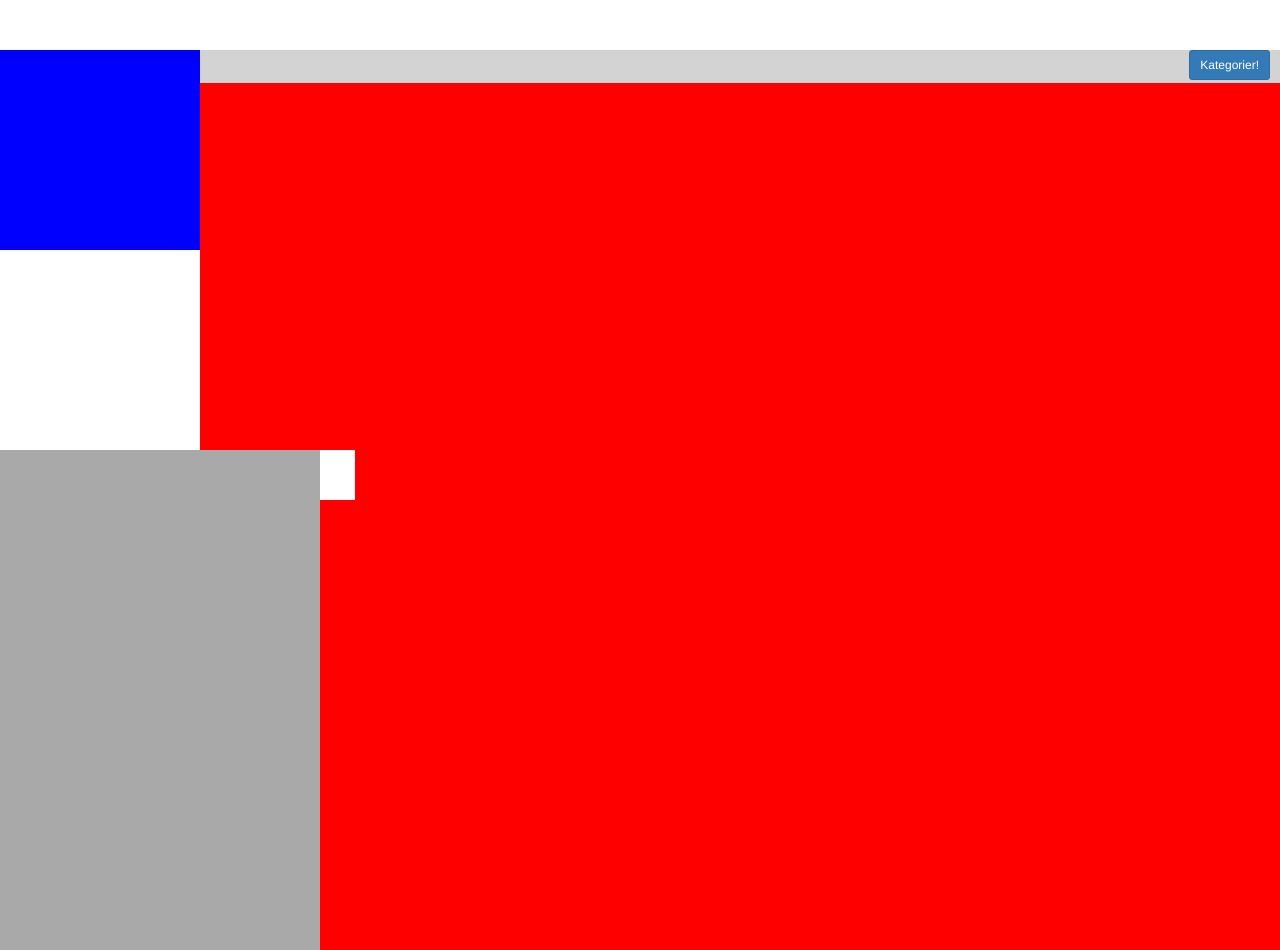
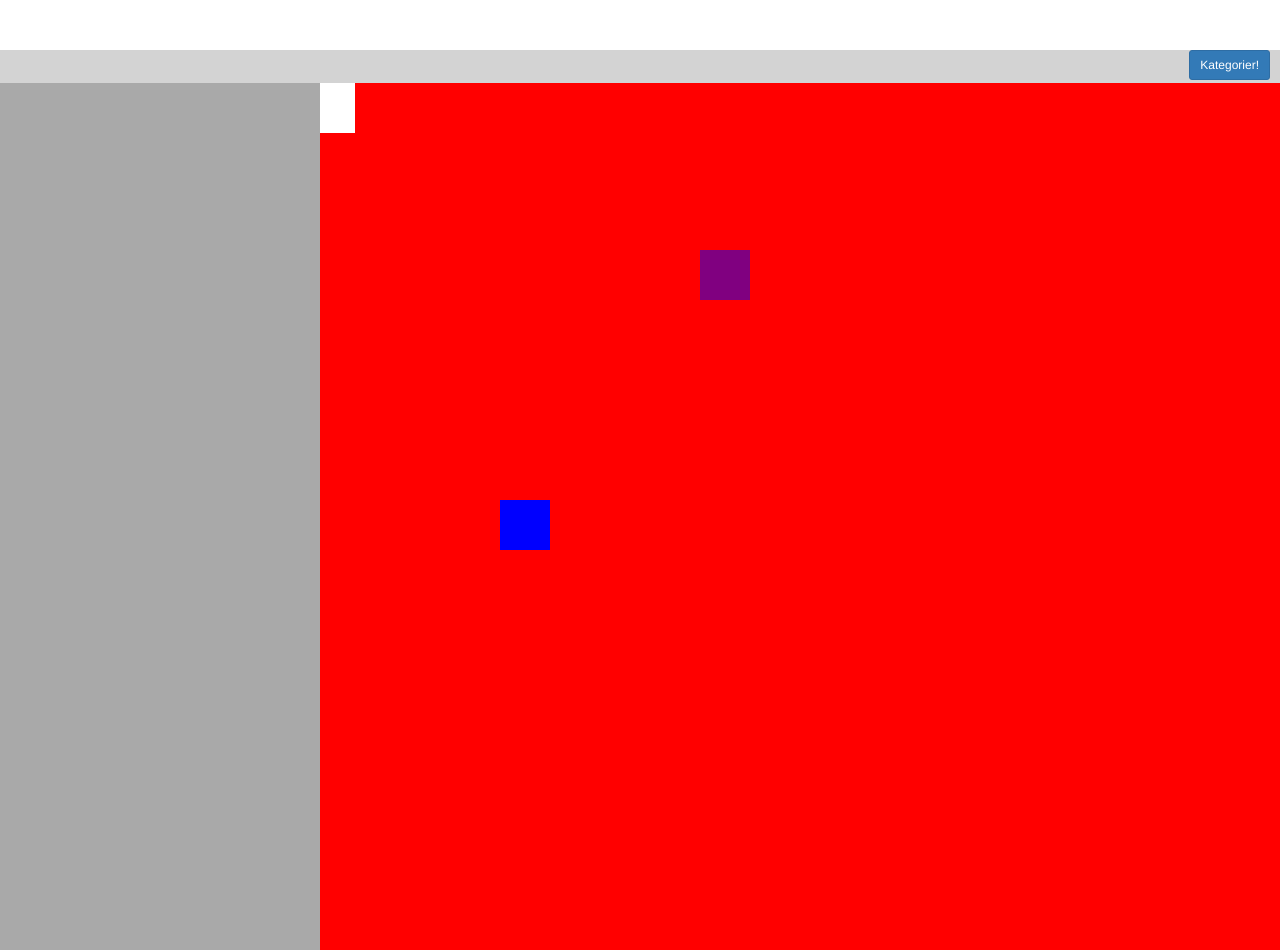
Before and after one commit to erasmusson/Gruppe34, a PHP site: page /kart.php in a window 1280 px wide. Shown: the part 50-1000 px from the top of the page. Run offline with PHP 8.4, Linux system fonts and the light colour scheme.

Commit message:
pls test

```diff
--- a/Template/css/kart.css
+++ b/Template/css/kart.css
@@ -69,7 +69,7 @@ body,html {
     background-color: darkgrey;
     width: 25%;
     height: 900px;
-    position: absolute;
+    position: relative;
     left: 0;
 }
 
@@ -91,25 +91,19 @@ label{
 }
 
 
-.category7{
-     width: 200px;
-    height: 200px;
+.category1, .category2, .category3, .category4, .category5, .category6, .category7{
+     width: 50px;
+    height: 50px;
+    position: absolute;
 }
-.category6{
-     width: 200px;
-    height: 200px;
-}
+
 #ting1{
-
+    top: 450px;
+    left: 500px;
     background: blue;
 }
 #ting2{
-    background: white;
+    top: 200px;
+    left: 700px;
+    background: purple;
 }
-
-#testbox; {
-    width: 200px;
-    height: 200px;
-    background: blue;
-
-}
--- a/Template/kart.php
+++ b/Template/kart.php
@@ -122,21 +122,27 @@
                                 </div>
                             </div>
                         </div>
+
+
+                    </div>
                     <div class="category7" id="ting1"></div>
-                        <div class="category6" id="ting2"></div>
+                    <div class="category6" id="ting2"></div>
 
 
 
 
+                            <div id="infobox">
+                                <div id="klikketing">
 
-                    <div id="infobox">
-                        <div id="klikketing"></div>
-                    </div>
+                                </div>
+                            </div>
+
+
                 </div>
 
 
-                    </div>
-        </div>
+            </div>
+
          <!-- jquery og bootstrap script -->
     <script src="https://ajax.googleapis.com/ajax/libs/jquery/1.12.4/jquery.min.js"></script>
     <script src="js/bootstrap.min.js"></script>
```
